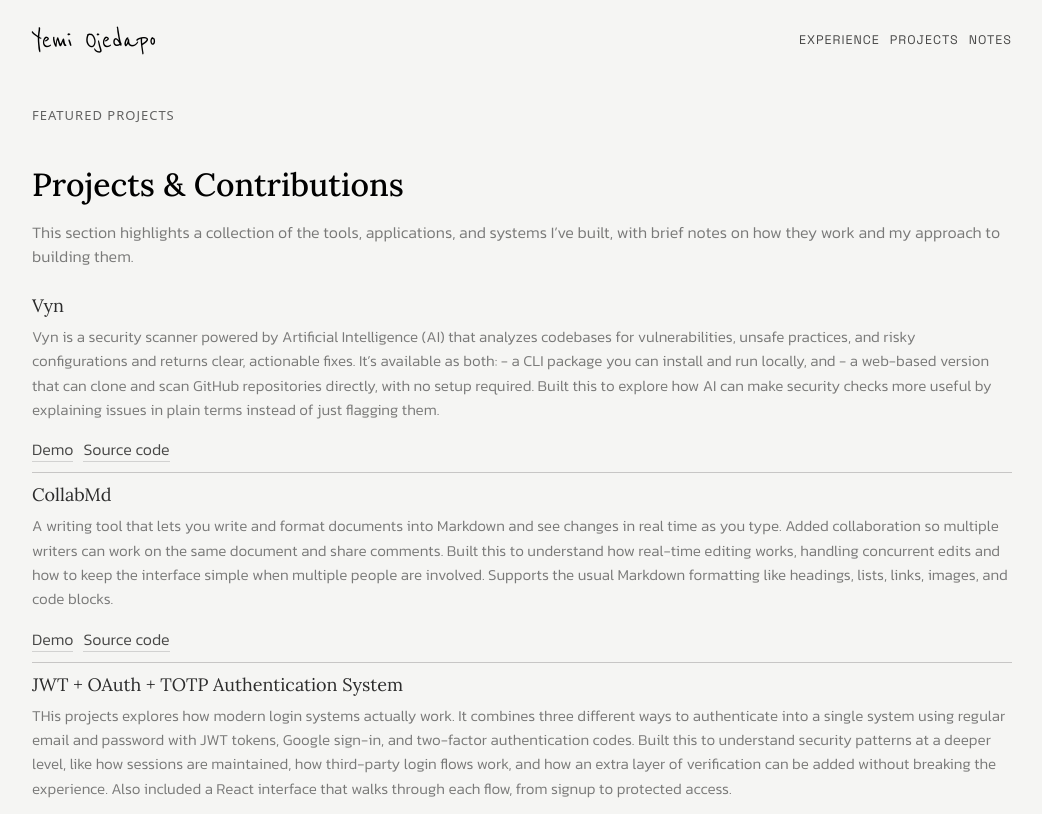
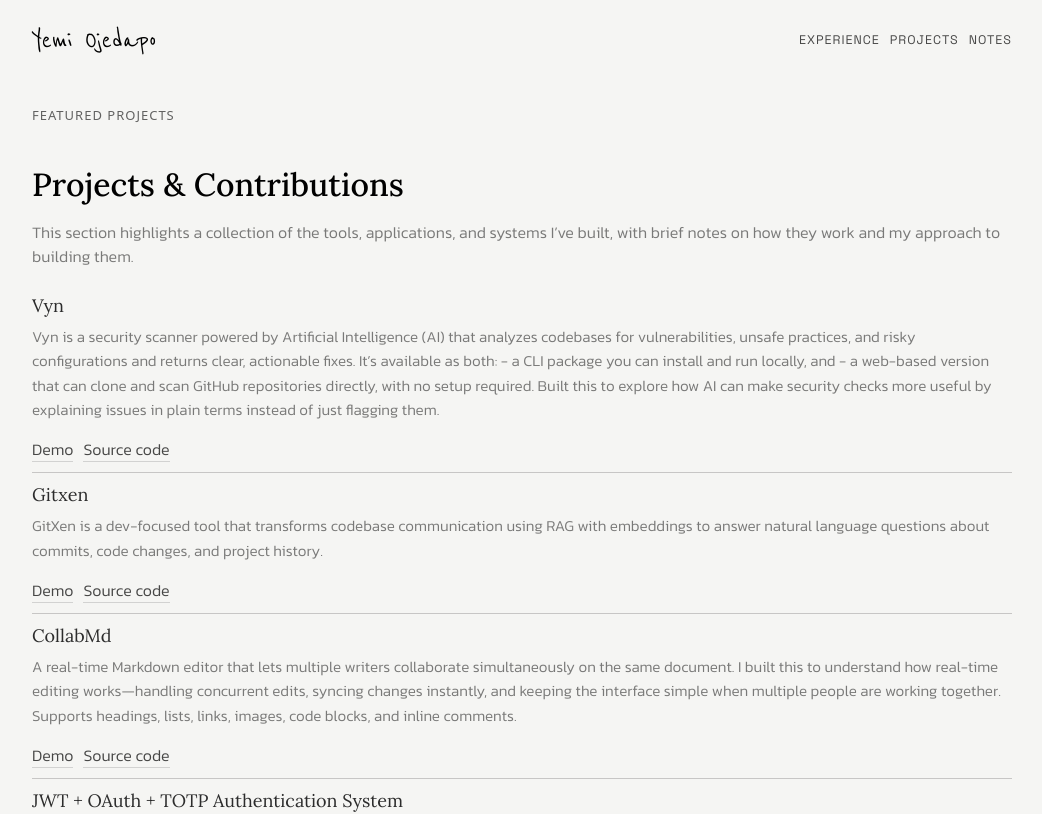
Before and after one commit to hyemiie/myPortfolio, a React (Create React App) app: page /projects in a window 1280 px wide. Shown: the top 814 px of the page, without its empty margins (118-1160 px from the left). Built offline with nearby package versions, Linux system fonts and the light colour scheme; a web font is replaced by a local one.

Commit message:
projects list update

```diff
--- a/src/Components/Projects/Projects.jsx
+++ b/src/Components/Projects/Projects.jsx
@@ -16,21 +16,22 @@ const projectList = [
  Built this to explore how AI can make security checks more useful by explaining issues in plain terms instead of just flagging them.`,
     gifClass: "GIFdemo4",
   },
-//   {
-//     title: "Gitxen",
-//     href: "https://gitxen-zq9s.vercel.app/home",
-//     description:
+  {
+    title: "Gitxen",
+    href: "https://gitxen-zq9s.vercel.app/home",
+    git_link: "https://github.com/hyemiie/git-chat",
+    description:
 
-//     `GitXen is a dev-focused tool that transforms codebase communication using RAG with embeddings to answer natural language questions about commits, code changes, and project history. It also includes a Bug Identifier supporting Python, JavaScript, Java, and C++ that detects issues and provides corrected snippets with intelligent fixes.
-// `,
-//     gifClass: "GIFdemo5",
-//   },
+    `GitXen is a dev-focused tool that transforms codebase communication using RAG with embeddings to answer natural language questions about commits, code changes, and project history.`,
+    gifClass: "GIFdemo5",
+  },
   {
     title: "CollabMd",
     href: "https://mark-down-editor-qxuh-git-collaborative-change-hyemies-projects.vercel.app/",
         git_link: "https://github.com/hyemiie/vyn-web-demo",
     description:
-"A writing tool that lets you write and format documents into Markdown and see changes in real time as you type. Added collaboration so multiple writers can work on the same document and share comments. Built this to understand how real-time editing works, handling concurrent edits and how to keep the interface simple when multiple people are involved. Supports the usual Markdown formatting like headings, lists, links, images, and code blocks.",
+
+"A real-time Markdown editor that lets multiple writers collaborate simultaneously on the same document. I built this to understand how real-time editing works—handling concurrent edits, syncing changes instantly, and keeping the interface simple when multiple people are working together. Supports headings, lists, links, images, code blocks, and inline comments.",
     gifClass: "GIFdemo1",
   },
   // {
@@ -51,8 +52,8 @@ const projectList = [
   },
   {
     title: "Purchase Regret Predictor",
-    href: "https://auth-client-eight.vercel.app/",
-    git_link: "https://github.com/hyemiie/vyn-web-demo",
+    href: "https://addons.mozilla.org/addon/purchase-regret-predictor/",
+    git_link: "https://github.com/hyemiie/regret_predictor-server",
     description:
 "A browser extension that predicts shopping regret before checkout. Trained a model on synthetic purchase data, analyzing price, product type, browsing time, and shopping patterns to identify impulse buy patterns. When risk is detected, it shows a pop-up with a user-friendly analysis and an optional close button. Built this to learn supervised learning workflows and Chrome extension APIs, focusing on how to use ML predictions without disrupting user experience.",
     gifClass: "GIFdemo2",
```
